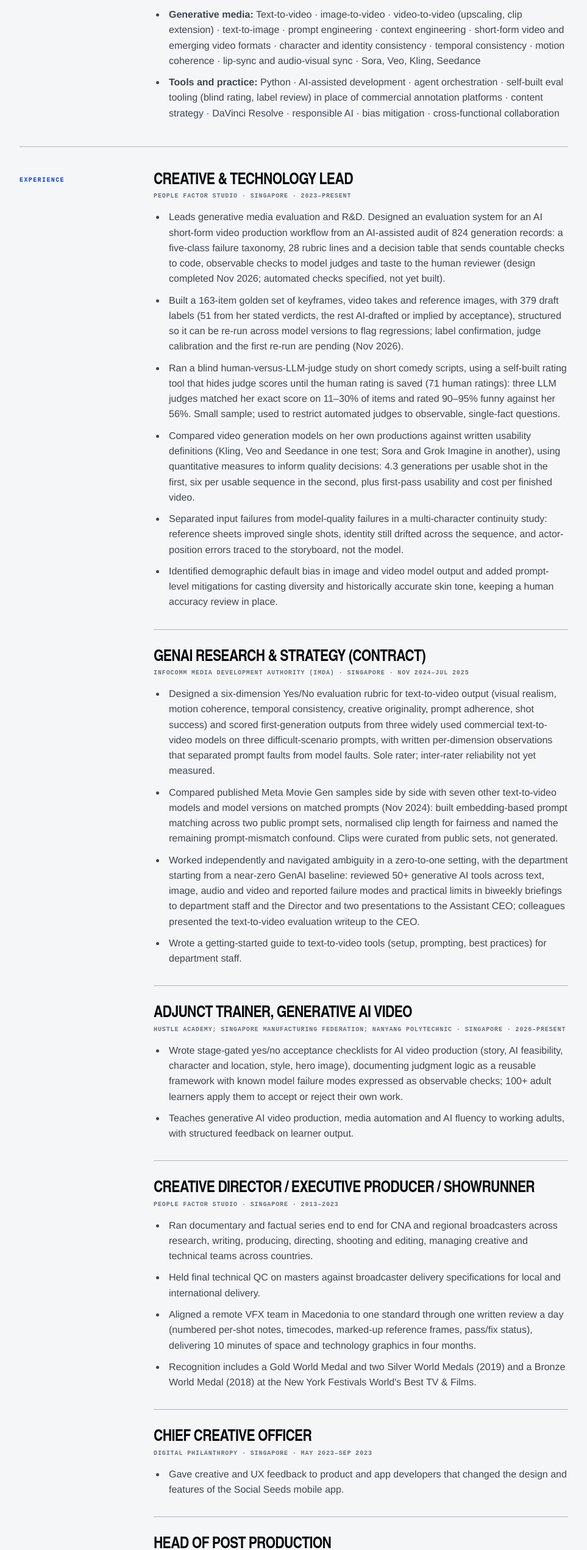
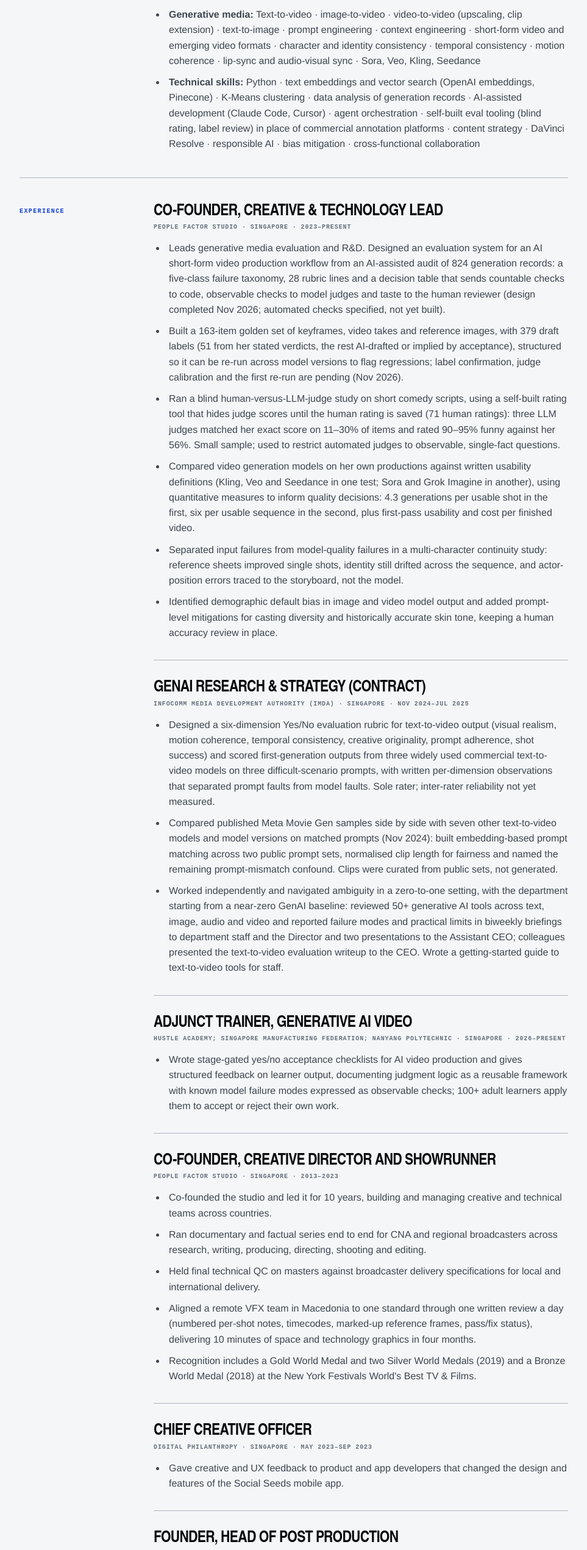
Before and after one commit to InezAng/evals-portfolio, a plain HTML site: page resume-video-evaluation.html in a window 1280 px wide. Shown: the part 888-3430 px from the top of the page at 61% size, without its empty margins (158-1121 px from the left). Drawn offline with Linux system fonts and the light colour scheme.

Commit message:
Founder titles, technical skills line, motivation line
Co-Authored-By: Claude <noreply@anthropic.com>

```diff
--- a/resume-video-evaluation.html
+++ b/resume-video-evaluation.html
@@ -384,7 +384,7 @@
             <li><strong>Video production craft:</strong> Shooting · editing · post-production · creative direction · showrunning · storytelling · pacing · scene transitions · visual composition · visual consistency · VFX review · editorial standards · broadcast technical QC</li>
             <li><strong>Content evaluation:</strong> Structured feedback · critical evaluation of creative output · evaluation rubrics · dimension definitions · rating scales · rater and annotator guidelines · quality guidelines · side-by-side evaluation · absolute scoring · prompt adherence checks · prompt sets · golden sets · failure-mode taxonomy · evaluation writeups · quantitative quality metrics · validating automated scores (LLM judges) against human ground truth</li>
             <li><strong>Generative media:</strong> Text-to-video · image-to-video · video-to-video (upscaling, clip extension) · text-to-image · prompt engineering · context engineering · short-form video and emerging video formats · character and identity consistency · temporal consistency · motion coherence · lip-sync and audio-visual sync · Sora, Veo, Kling, Seedance</li>
-            <li><strong>Tools and practice:</strong> Python · AI-assisted development · agent orchestration · self-built eval tooling (blind rating, label review) in place of commercial annotation platforms · content strategy · DaVinci Resolve · responsible AI · bias mitigation · cross-functional collaboration</li>
+            <li><strong>Technical skills:</strong> Python · text embeddings and vector search (OpenAI embeddings, Pinecone) · K-Means clustering · data analysis of generation records · AI-assisted development (Claude Code, Cursor) · agent orchestration · self-built eval tooling (blind rating, label review) in place of commercial annotation platforms · content strategy · DaVinci Resolve · responsible AI · bias mitigation · cross-functional collaboration</li>
           </ul>
         </div>
       </div>
@@ -395,7 +395,7 @@
         <h2 class="sec-label">Experience</h2>
         <div class="sec-body">
           <div class="job">
-            <h3>Creative &amp; Technology Lead</h3>
+            <h3>Co-founder, Creative &amp; Technology Lead</h3>
             <p class="where">People Factor Studio · Singapore · 2023&ndash;present</p>
             <ul>
               <li>Leads generative media evaluation and R&amp;D. Designed an evaluation system for an AI short-form video production workflow from an AI-assisted audit of 824 generation records: a five-class failure taxonomy, 28 rubric lines and a decision table that sends countable checks to code, observable checks to model judges and taste to the human reviewer (design completed Nov 2026; automated checks specified, not yet built).</li>
@@ -412,23 +412,22 @@
             <ul>
               <li>Designed a six-dimension Yes/No evaluation rubric for text-to-video output (visual realism, motion coherence, temporal consistency, creative originality, prompt adherence, shot success) and scored first-generation outputs from three widely used commercial text-to-video models on three difficult-scenario prompts, with written per-dimension observations that separated prompt faults from model faults. Sole rater; inter-rater reliability not yet measured.</li>
               <li>Compared published Meta Movie Gen samples side by side with seven other text-to-video models and model versions on matched prompts (Nov 2024): built embedding-based prompt matching across two public prompt sets, normalised clip length for fairness and named the remaining prompt-mismatch confound. Clips were curated from public sets, not generated.</li>
-              <li>Worked independently and navigated ambiguity in a zero-to-one setting, with the department starting from a near-zero GenAI baseline: reviewed 50+ generative AI tools across text, image, audio and video and reported failure modes and practical limits in biweekly briefings to department staff and the Director and two presentations to the Assistant CEO; colleagues presented the text-to-video evaluation writeup to the CEO.</li>
-              <li>Wrote a getting-started guide to text-to-video tools (setup, prompting, best practices) for department staff.</li>
+              <li>Worked independently and navigated ambiguity in a zero-to-one setting, with the department starting from a near-zero GenAI baseline: reviewed 50+ generative AI tools across text, image, audio and video and reported failure modes and practical limits in biweekly briefings to department staff and the Director and two presentations to the Assistant CEO; colleagues presented the text-to-video evaluation writeup to the CEO. Wrote a getting-started guide to text-to-video tools for staff.</li>
             </ul>
           </div>
           <div class="job">
             <h3>Adjunct Trainer, Generative AI Video</h3>
             <p class="where">Hustle Academy; Singapore Manufacturing Federation; Nanyang Polytechnic · Singapore · 2026&ndash;present</p>
             <ul>
-              <li>Wrote stage-gated yes/no acceptance checklists for AI video production (story, AI feasibility, character and location, style, hero image), documenting judgment logic as a reusable framework with known model failure modes expressed as observable checks; 100+ adult learners apply them to accept or reject their own work.</li>
-              <li>Teaches generative AI video production, media automation and AI fluency to working adults, with structured feedback on learner output.</li>
+              <li>Wrote stage-gated yes/no acceptance checklists for AI video production and gives structured feedback on learner output, documenting judgment logic as a reusable framework with known model failure modes expressed as observable checks; 100+ adult learners apply them to accept or reject their own work.</li>
             </ul>
           </div>
           <div class="job">
-            <h3>Creative Director / Executive Producer / Showrunner</h3>
+            <h3>Co-founder, Creative Director and Showrunner</h3>
             <p class="where">People Factor Studio · Singapore · 2013&ndash;2023</p>
             <ul>
-              <li>Ran documentary and factual series end to end for CNA and regional broadcasters across research, writing, producing, directing, shooting and editing, managing creative and technical teams across countries.</li>
+              <li>Co-founded the studio and led it for 10 years, building and managing creative and technical teams across countries.</li>
+              <li>Ran documentary and factual series end to end for CNA and regional broadcasters across research, writing, producing, directing, shooting and editing.</li>
               <li>Held final technical QC on masters against broadcaster delivery specifications for local and international delivery.</li>
               <li>Aligned a remote VFX team in Macedonia to one standard through one written review a day (numbered per-shot notes, timecodes, marked-up reference frames, pass/fix status), delivering 10 minutes of space and technology graphics in four months.</li>
               <li>Recognition includes a Gold World Medal and two Silver World Medals (2019) and a Bronze World Medal (2018) at the New York Festivals World's Best TV &amp; Films.</li>
@@ -442,7 +441,7 @@
             </ul>
           </div>
           <div class="job">
-            <h3>Head of Post Production</h3>
+            <h3>Founder, Head of Post Production</h3>
             <p class="where">The Farm at 58 · Singapore · 2006&ndash;2009</p>
             <ul>
               <li>Led five editors in Singapore and two in Korea to deliver a 45-minute documentary in half the usual time through edit reviews and written notes, retaining post-direction and technical QC.</li>
@@ -462,10 +461,10 @@
 
     <section>
       <div class="sec-grid">
-        <h2 class="sec-label">Education and credentials</h2>
+        <h2 class="sec-label">Education and certifications</h2>
         <div class="sec-body">
           <ul>
-            <li><strong>AI Evals for Engineers &amp; PMs</strong> · Maven, 2025</li>
+            <li><strong>AI Evals for Engineers &amp; PMs (certificate)</strong> · Maven, 2025</li>
             <li><strong>Master of Interaction Design &amp; Electronic Art</strong> · University of Sydney, 2011 · Dean's List, top 3%</li>
             <li><strong>Bachelor of Arts (B.A.), Media Arts</strong> · Deakin University, 2000</li>
             <li><strong>Diploma, Mass Communication</strong> · Ngee Ann Polytechnic, 1998</li>
```
Also changed, not shown: index.html (+3 -2 lines), resume.html (+11 -12 lines), video-evaluation.html (+2 -1 lines).
